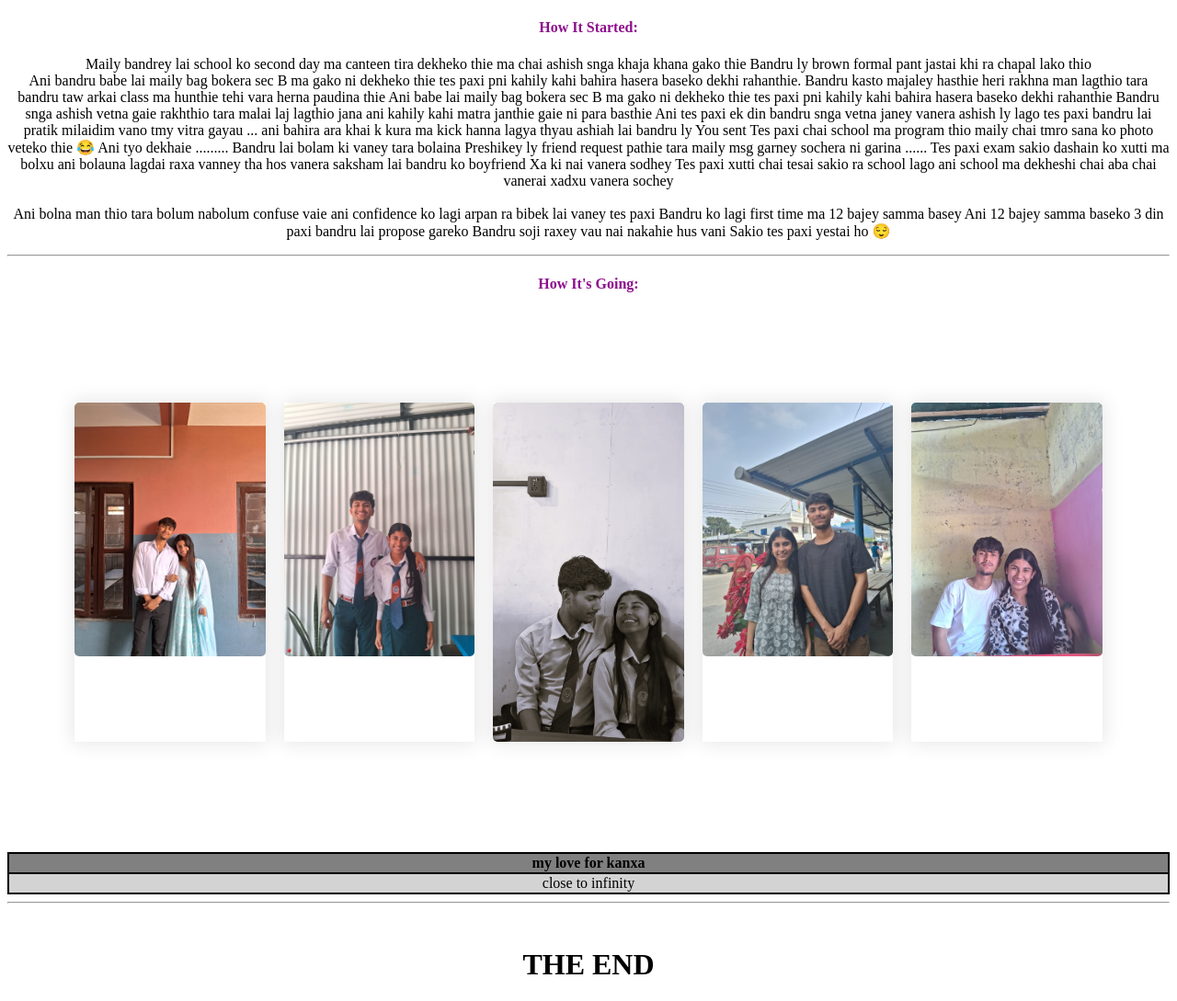
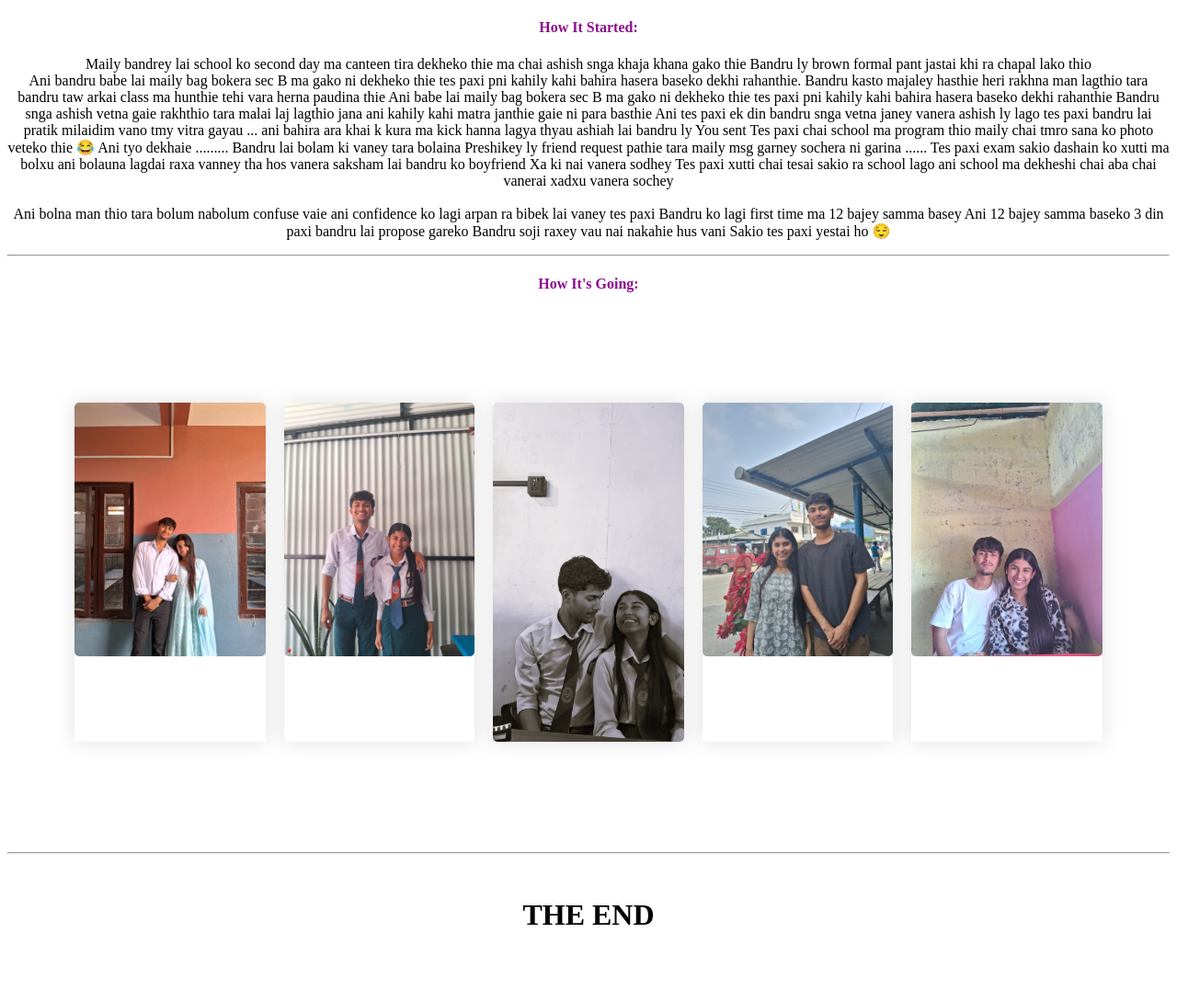
Before and after one commit to umang-hacker/preshika, a plain HTML site: page about.html in a window 1280 px wide. Shown: the whole page at 92% size. After the commit the page ends 1035 px from the top, so only its background shows below. Drawn offline with Linux system fonts and the light colour scheme.

Commit message:
Update about.html

```diff
--- a/about.html
+++ b/about.html
@@ -93,7 +93,7 @@
 
        <!-- <h3 style="text-align: center;">store hours</h3>-->
 
-        <table bgcolor="black" width="100%" align="center">
+     <!--   <table bgcolor="black" width="100%" align="center">
        <tr bgcolor="grey">
            <th width="100">my love for kanxa</th>
 
@@ -103,7 +103,7 @@
 
 
         </tr>
-        </table>
+        </table>      -->
 <hr><br>
         <h1 style="text-align: center;">THE END</h1>
 
```
